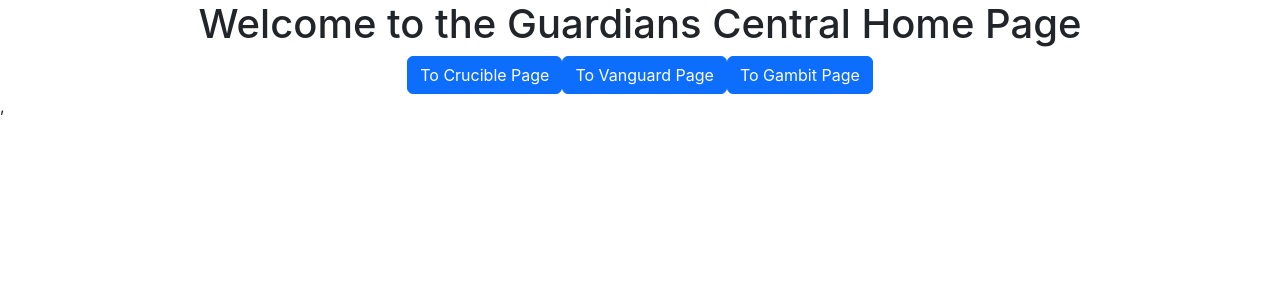
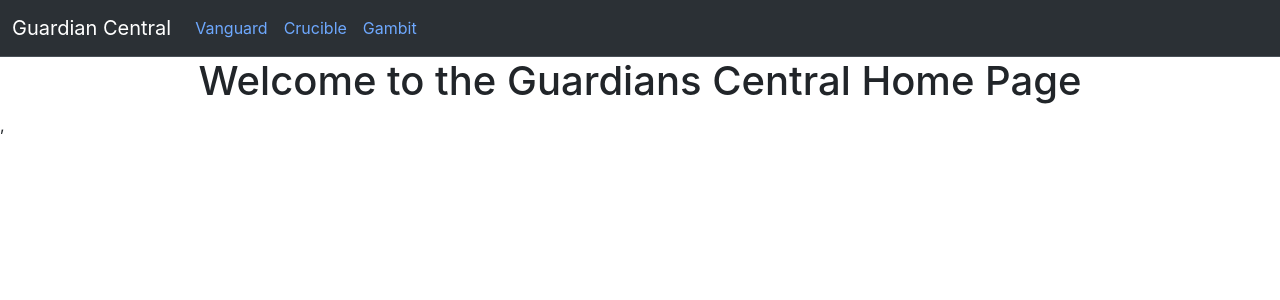
Before and after one commit to WesleyCartagena/guardians-central-backup-4-23-24, a React (Create React App) app: page /#/ in a window 1280 px wide. Shown: the top 300 px of the page. Built offline with nearby package versions, Linux system fonts and the light colour scheme.

Commit message:
completed header navbar

```diff
--- a/package.json
+++ b/package.json
@@ -12,6 +12,7 @@
     "react-dom": "^18.2.0",
     "react-router-dom": "^6.16.0",
     "react-scripts": "5.0.1",
+    "sass": "^1.68.0",
     "web-vitals": "^2.1.4"
   },
   "scripts": {
--- /dev/null
+++ b/src/components/Header/Header.js
@@ -0,0 +1,28 @@
+import React from "react"
+import { NavLink, Link} from "react-router-dom";
+
+const Header = () => {
+    return(
+        <nav class="navbar bg-dark border-bottom border-body navbar-expand-sm bg-body-tertiary" data-bs-theme="dark">
+            <div class="container-fluid justify-content-end">
+                <Link class="navbar-brand text-decoration-none" to="/">Guardian Central</Link>
+                <div class="collapse navbar-collapse justify-content-start" id="navbarSupportedContent">
+                    <ul class="navbar-nav mb-2 mb-lg-0 ">
+                        <li class="nav-item">
+                            <Link class="text-decoration-none px-2" to="vanguard">Vanguard</Link>
+                        </li>
+                        <li class="nav-item">
+                            <Link class="text-decoration-none px-2" to="crucible">Crucible</Link>
+                        </li>
+                        <li class="nav-item">
+                            <Link class="text-decoration-none px-2" to="gambit">Gambit</Link>
+                        </li>
+                    </ul>
+                </div>
+            </div>
+        </nav>
+    );
+
+};
+
+export default Header
--- a/src/components/Layout/Layout.js
+++ b/src/components/Layout/Layout.js
@@ -1,8 +1,10 @@
 import { Outlet } from 'react-router-dom'
+import Header from '../Header/Header'
 
 const Layout = () => {
     return (
         <div className="App">
+            <Header />
             <Outlet />
         </div>
     )
--- a/src/pages/Home/Home.js
+++ b/src/pages/Home/Home.js
@@ -4,15 +4,6 @@ const Home = () => {
     return(
         <div>
             <h1>Welcome to the Guardians Central Home Page</h1>
-            <NavLink to="crucible">
-                <button className="btn btn-primary">To Crucible Page</button>
-            </NavLink>
-            <NavLink to="vanguard">
-                <button className="btn btn-primary">To Vanguard Page</button>
-            </NavLink>
-            <NavLink to="gambit">
-                <button className="btn btn-primary">To Gambit Page</button>
-            </NavLink>
         </div>
     );
 }
```
Also changed, not shown: 1 other file (tests, documents, lock files or other folders).
